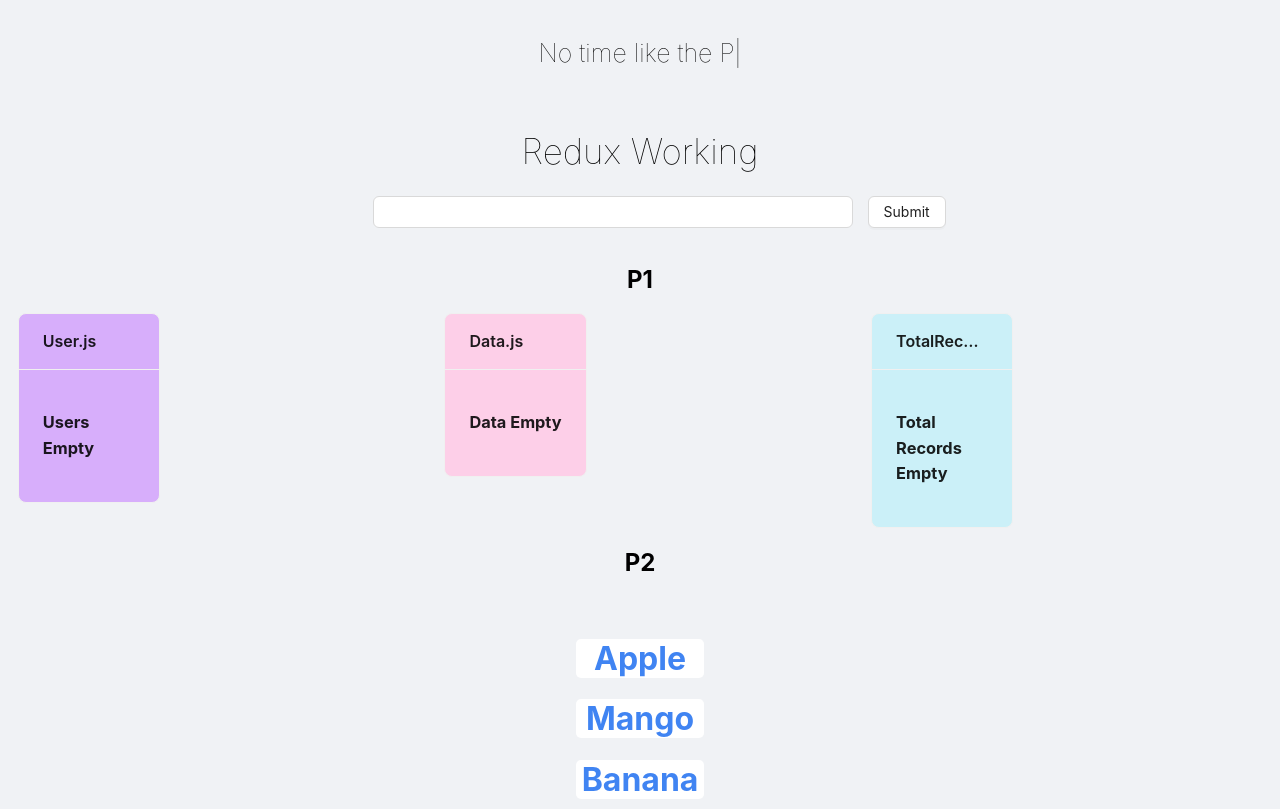
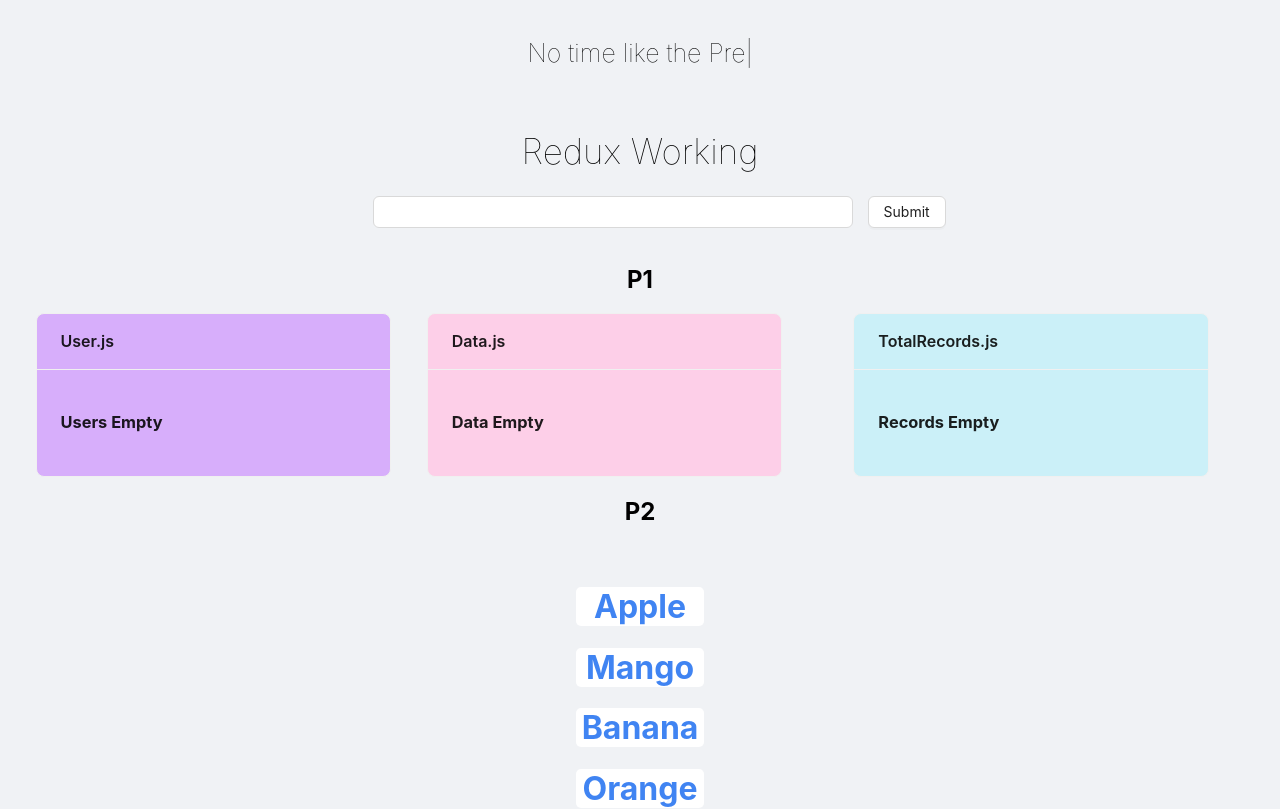
Before and after one commit to Saijami38/redux-project, a React (Create React App) app: page / in a window 1280 px wide. Shown: the top 809 px of the page. Built offline with nearby package versions, Linux system fonts and the light colour scheme.

Commit message:
resposive added

```diff
--- a/src/App.js
+++ b/src/App.js
@@ -44,13 +44,13 @@ function App() {
 
       <Col span={24}>
         <Row justify={"space-between"}>
-          <Col span={8}>
+          <Col xs={24} sm={20} md={16} lg={12} xl={8} xxl={8}>
             <User />
           </Col>
-          <Col span={8}>
+          <Col xs={24} sm={20} md={16} lg={12} xl={8} xxl={8}>
             <Data />
           </Col>
-          <Col span={8}>
+          <Col xs={24} sm={20} md={16} lg={12} xl={8} xxl={8}>
             <TotalRecords />
           </Col>
         </Row>
--- a/src/Components/TodoApp/Data.js
+++ b/src/Components/TodoApp/Data.js
@@ -11,12 +11,12 @@ export default function Data() {
 
   return (
     <div>
+      <Row justify="center">
         <Col span={24}>
           <Row>
-          <Col offset={1} span={8}>
+            <Col xs={24} sm={20} md={16} lg={12} xl={20} xxl={15}>
               <Card
                 style={{ textAlign: "left", backgroundColor: "#fdcfe8" }}
-              bodyStyle={{ textAlign: "left" }}
                 title="Data.js"
               >
                 {toDoList?.length > 0 ? (
@@ -30,6 +30,7 @@ export default function Data() {
             </Col>
           </Row>
         </Col>
+      </Row>
     </div>
   );
 }
--- a/src/Components/TodoApp/TotalRecords.js
+++ b/src/Components/TodoApp/TotalRecords.js
@@ -11,13 +11,12 @@ export default function TotalRecords() {
 
   return (
     <div>
+      <Row justify="center">
         <Col span={24}>
           <Row>
-          <Col offset={1} span={8}>
+            <Col xs={24} sm={20} md={16} lg={12} xl={20} xxl={15}>
               <Card
                 style={{ textAlign: "left", backgroundColor: "#cbf0f8" }}
-              //   #cbf0f8 , #fdcfe8 , #d7aefb
-              bodyStyle={{ textAlign: "left" }}
                 title="TotalRecords.js"
               >
                 {toDoList?.length > 0 ? (
@@ -25,12 +24,13 @@ export default function TotalRecords() {
                     <li onClick={() => dispatch(removeTodo(v))}>{v}</li>
                   ))
                 ) : (
-                <h3> Total Records Empty</h3>
+                  <h3> Records Empty</h3>
                 )}
               </Card>
             </Col>
           </Row>
         </Col>
+      </Row>
     </div>
   );
 }
--- a/src/Components/TodoApp/User.js
+++ b/src/Components/TodoApp/User.js
@@ -11,26 +11,24 @@ export default function User() {
 
   return (
     <div>
-      <Col span={24}>
-        <Row>
-          <Col offset={1} span={8}>
+      <Row justify="center">
+        <Col xs={24} sm={20} md={16} lg={12} xl={20} xxl={15}>
           <Card
             style={{ textAlign: "left", backgroundColor: "#d7aefb" }}
-              //   #cbf0f8 , #fdcfe8 , #d7aefb
-              bodyStyle={{ textAlign: "left" }}
             title="User.js"
           >
             {toDoList?.length > 0 ? (
               toDoList.map((v) => (
-                  <li onClick={() => dispatch(removeTodo(v))}>{v}</li>
+                <li key={v} onClick={() => dispatch(removeTodo(v))}>
+                  {v}
+                </li>
               ))
             ) : (
-                <h3> Users Empty</h3>
+              <h3>Users Empty</h3>
             )}
           </Card>
         </Col>
       </Row>
-      </Col>
     </div>
   );
 }
```
Lines whose indentation alone changed are shown as unchanged.
